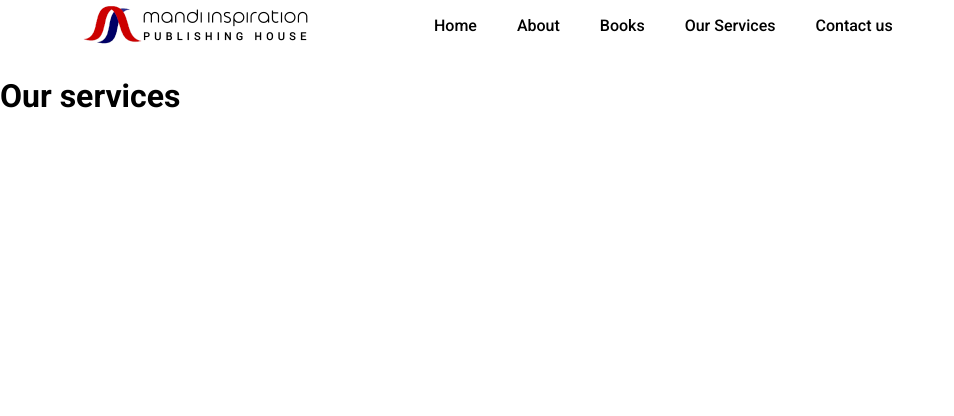
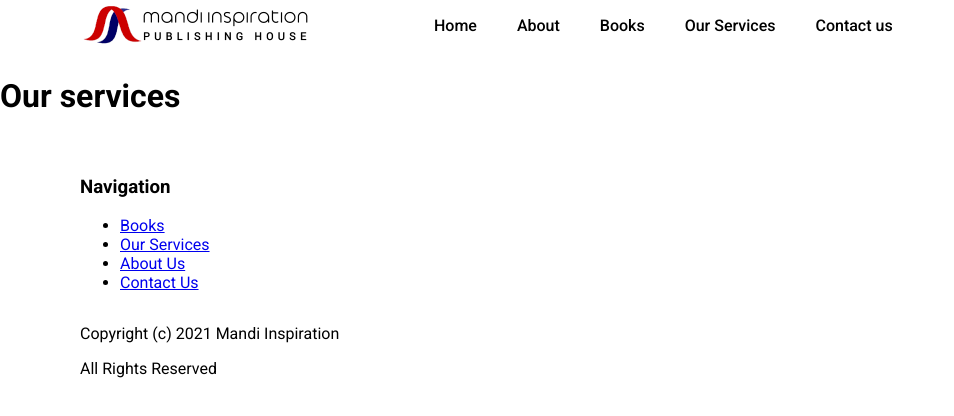
Before and after one commit to TehillahK/Mand-inspiration-web, a React (Create React App) app: page /services in a window 1280 px wide. Shown: the top 416 px of the page, without its empty margins (0-954 px from the left). Built offline with nearby package versions, Linux system fonts and the light colour scheme.

Commit message:
added routing to mandi page

```diff
--- a/src/presentation/App.js
+++ b/src/presentation/App.js
@@ -4,6 +4,7 @@ import Home from "./pages/Home";
 import Navbar from "./components/Navbar";
 import Services from "./pages/Services";
 import {getServices} from "../logic/AccessServices";
+import Footer from "./components/Footer";
 function App() {
     const services=getServices();
   return (
@@ -18,6 +19,7 @@ function App() {
                 <Services services={services} />
             </Route>
         </Switch>
+        <Footer />
     </Router>
   );
 }
--- /dev/null
+++ b/src/presentation/components/Footer.js
@@ -0,0 +1,31 @@
+import {Link} from "react-router-dom";
+
+const Footer = () => {
+  return(
+      <footer className={"container"}>
+          <div className={"bottom-nav"}>
+              <h3>Navigation</h3>
+              <ul className={"nav-jc-c"}>
+                  <li>
+                      <Link to={"/"}>Books</Link>
+                  </li>
+                  <li>
+                      <Link to={"/services"}>Our Services</Link>
+                  </li>
+                  <li>
+                      <Link to={""}>About Us</Link>
+                  </li>
+
+                  <li>
+                      <Link to={""}>Contact Us</Link>
+                  </li>
+              </ul>
+          </div>
+          <div>
+              <p>Copyright (c) 2021 Mandi Inspiration</p>
+              <p>All Rights Reserved</p>
+          </div>
+      </footer>
+  )
+}
+export default Footer;
```
